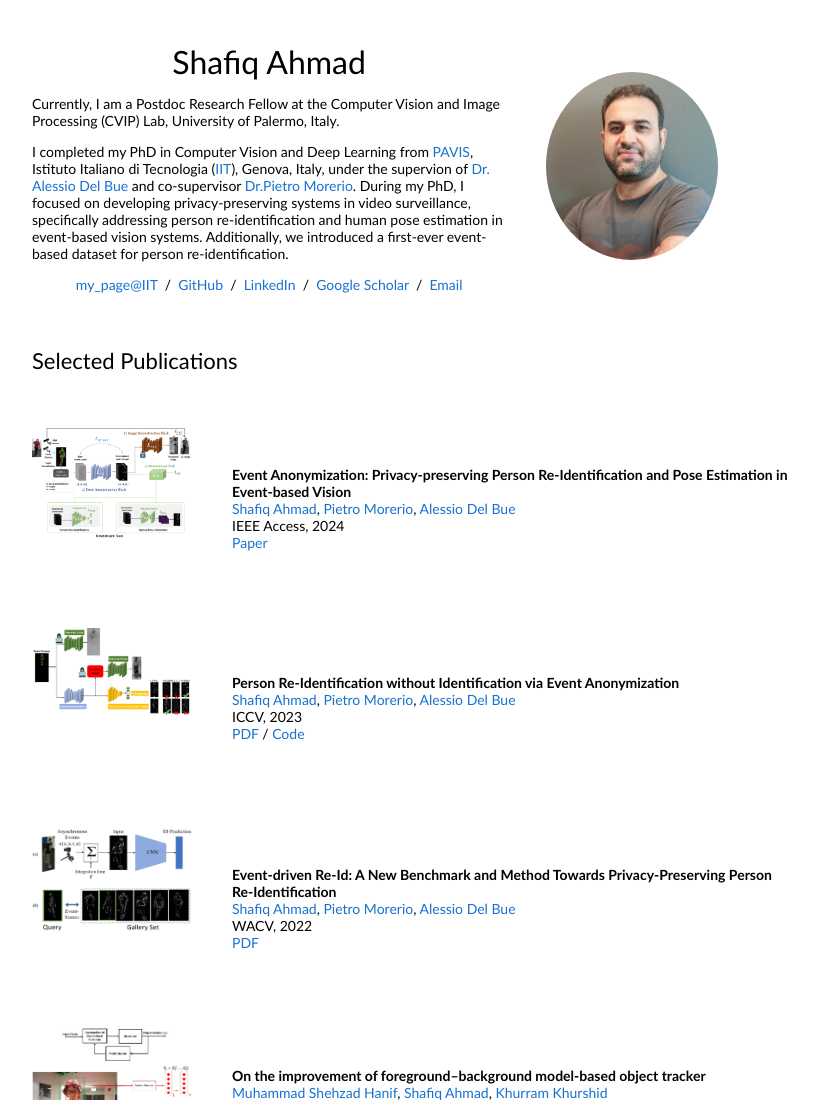
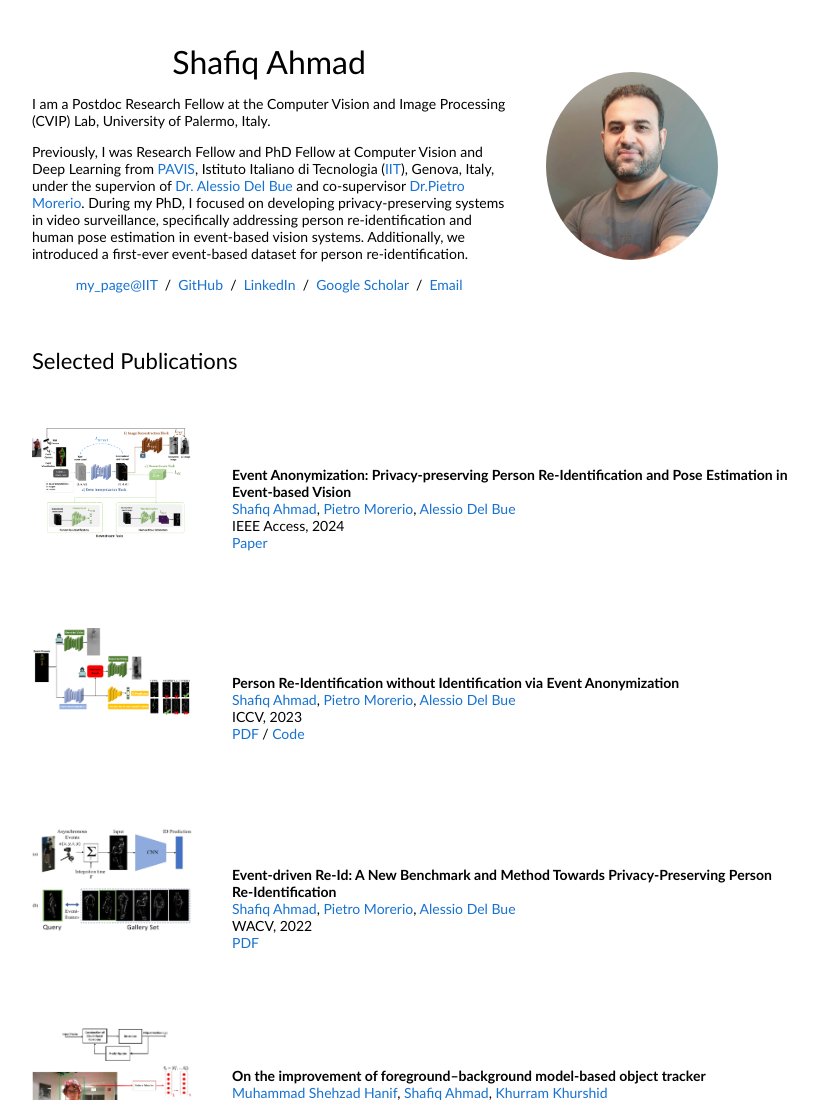
Before and after one commit to Shahmad99/Shahmad99.github.io, a plain HTML site: page index.html in a window 1280 px wide. Shown: the top 1100 px of the page, without its empty margins (228-1046 px from the left). Drawn offline with Linux system fonts and the light colour scheme.

Commit message:
Update index.html

```diff
--- a/index.html
+++ b/index.html
@@ -21,8 +21,8 @@
                 <name>Shafiq Ahmad</name>
               </p>
               <p>
-                <p> Currently, I am a Postdoc Research Fellow at the Computer Vision and Image Processing (CVIP) Lab, University of Palermo, Italy. <p>
-		<p>I completed my PhD in Computer Vision and Deep Learning from <a href="https://pavis.iit.it/" target="_blank">PAVIS</a>, Istituto Italiano di Tecnologia (<a href="https://www.iit.it/" target="_blank">IIT</a>), Genova, Italy, under the supervion of <a href="https://www.iit.it/people/alessio-delbue" target="_blank" >Dr. Alessio Del Bue</a> and co-supervisor <a href="https://www.iit.it/people/pietro-morerio" target="_blank" >Dr.Pietro Morerio</a>.
+                <p> I am a Postdoc Research Fellow at the Computer Vision and Image Processing (CVIP) Lab, University of Palermo, Italy. <p>
+		<p>Previously, I was Research Fellow and PhD Fellow at Computer Vision and Deep Learning from <a href="https://pavis.iit.it/" target="_blank">PAVIS</a>, Istituto Italiano di Tecnologia (<a href="https://www.iit.it/" target="_blank">IIT</a>), Genova, Italy, under the supervion of <a href="https://www.iit.it/people/alessio-delbue" target="_blank" >Dr. Alessio Del Bue</a> and co-supervisor <a href="https://www.iit.it/people/pietro-morerio" target="_blank" >Dr.Pietro Morerio</a>.
 			During my PhD, I focused on developing privacy-preserving systems in video surveillance, specifically addressing person re-identification and human pose estimation in event-based vision systems. Additionally, we introduced a first-ever event-based dataset for person re-identification. </p>
                 <p>
 <!-- 		<p> Research Area: </p> -->
```
